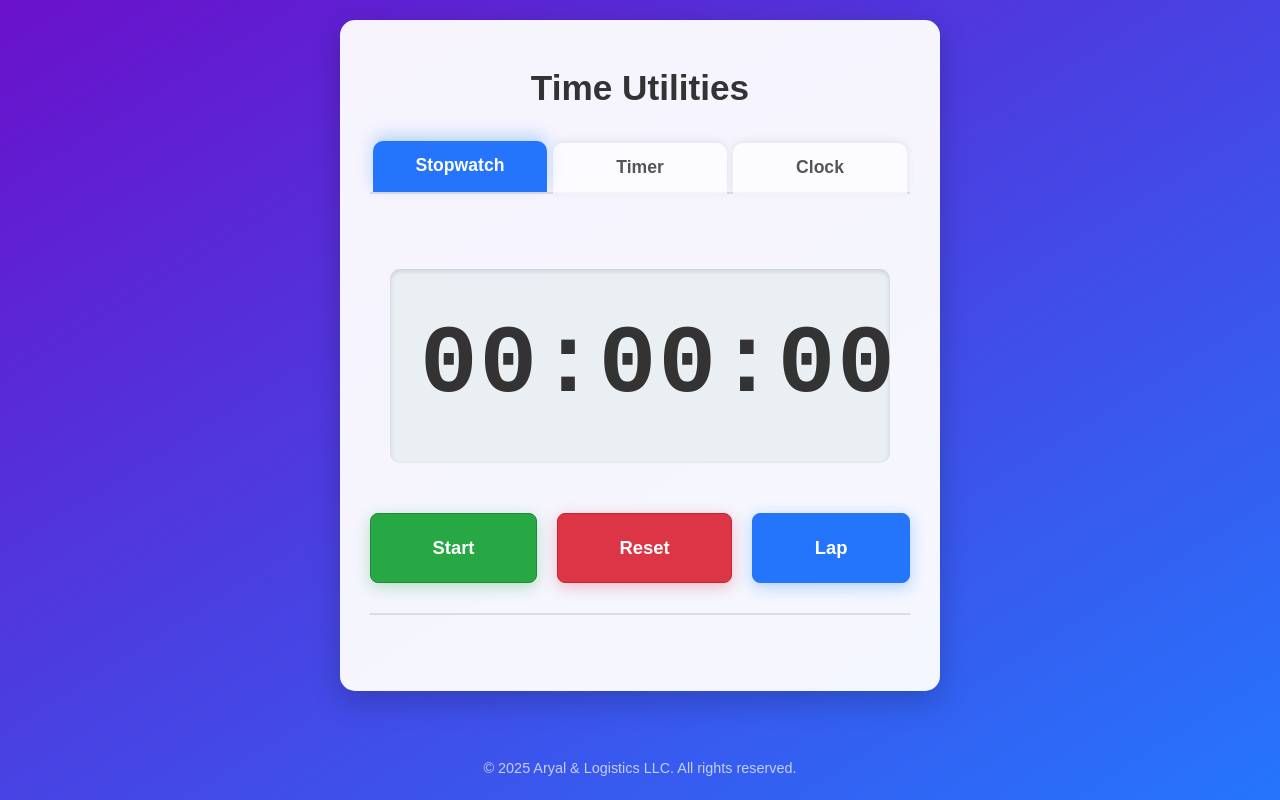
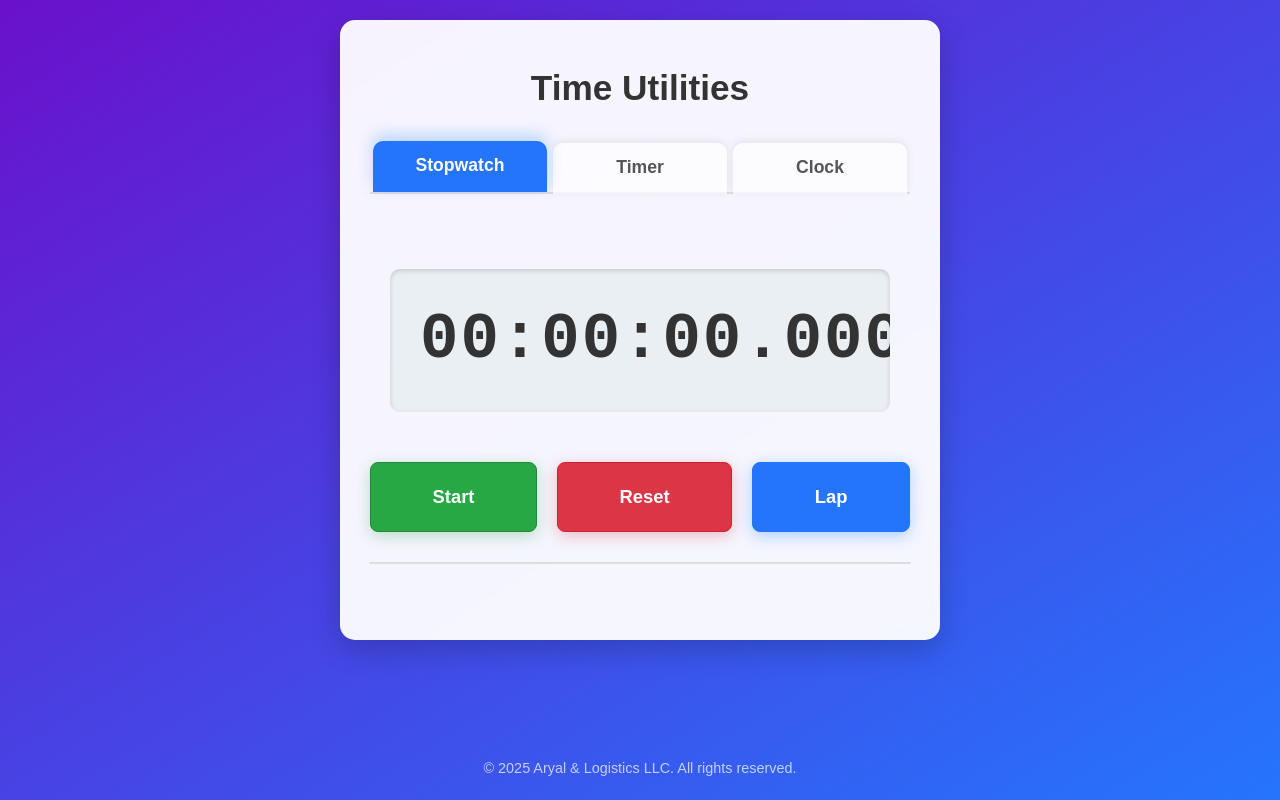
Before and after one commit to saryal10/clock, a plain HTML site: page index.html in a window 1280 px wide. Drawn offline with Linux system fonts and the light colour scheme.

Commit message:
Update time-utilities.css

```diff
--- a/time-utilities.css
+++ b/time-utilities.css
@@ -111,7 +111,7 @@ h1 {
 /* Display for Time/Stopwatch/Timer - Kept digital look, but ensures visibility */
 .display-time {
     font-family: 'Courier New', monospace; /* Digital font */
-    font-size: 6em; /* Increased by 50% from previous 4em */
+    font-size: 4em; /* Increased by 50% from previous 4em */
     font-weight: bold;
     color: #333;
     margin: 25px 0;
```
